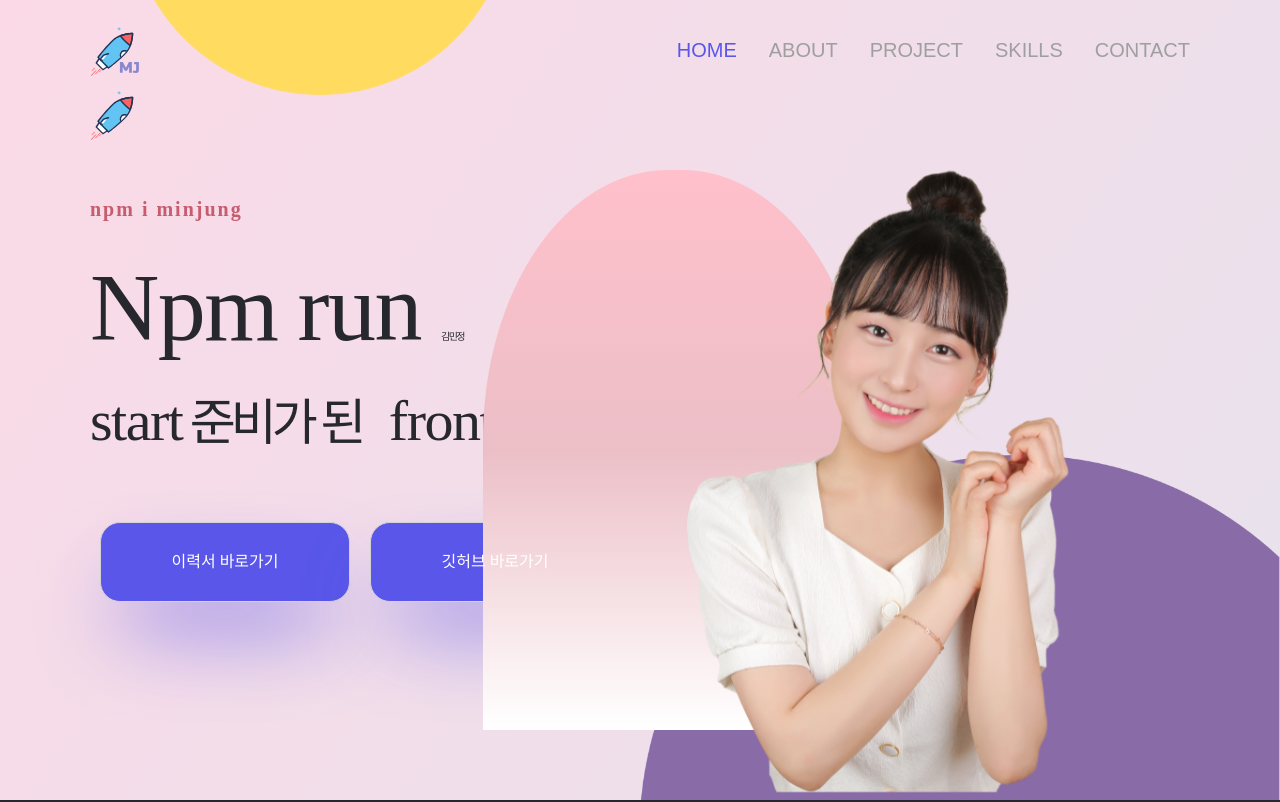
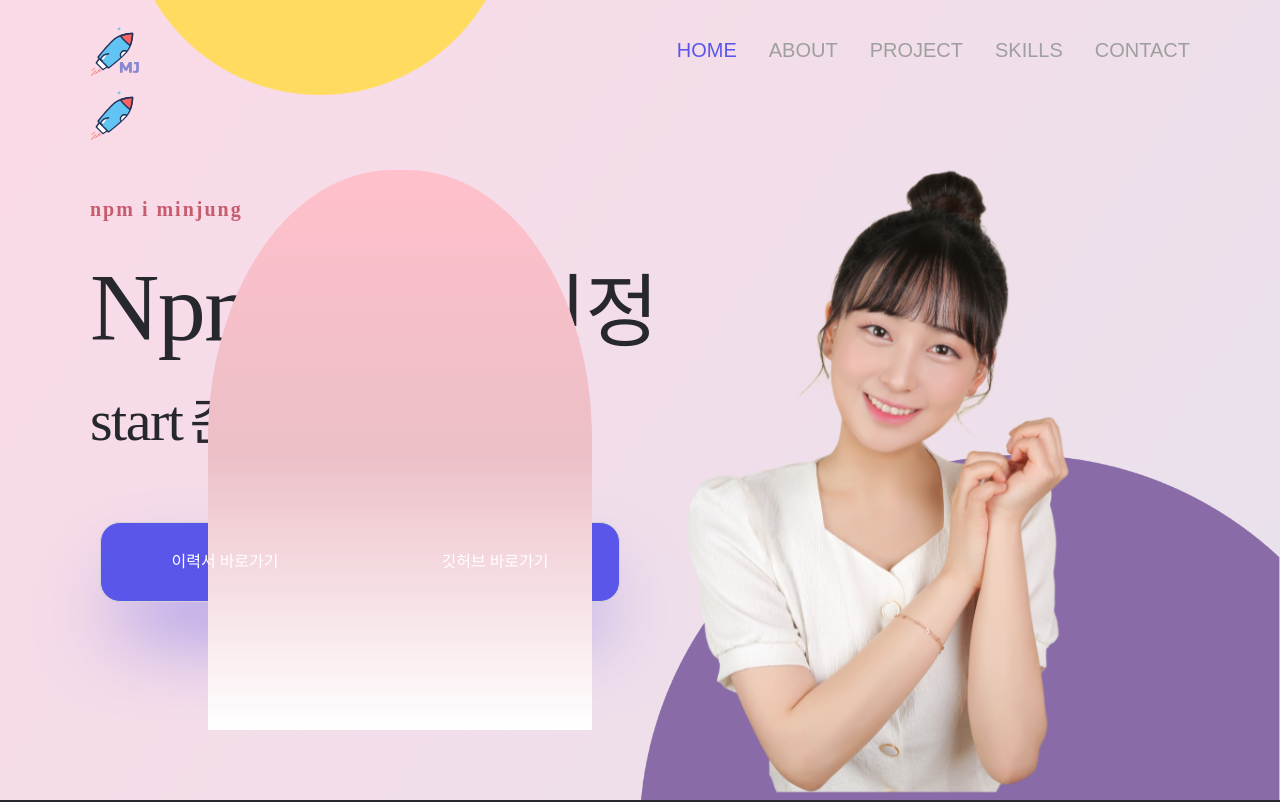
Before and after one commit to kimminjung96/react_portfolio, a React (Create React App) app: page / in a window 1280 px wide. Shown: the top 802 px of the page. Built offline with nearby package versions, Linux system fonts and the light colour scheme.

Commit message:
메인화면 수정

```diff
--- a/src/component/Home.jsx
+++ b/src/component/Home.jsx
@@ -70,7 +70,7 @@ const SubSlogan = styled(Slogan)`
   }
 `;
 const Myprofile = styled(Wrapper)`
-  width: ${(props) => props.width || ` 50%`};
+  width: ${(props) => props.width || `50%`};
   /* position: relative; */
 `;
 
@@ -131,7 +131,7 @@ const Home = () => {
             width={width < 700 ? `100%` : `auto`}
           >
             <Title fontWeight={`700`}>npm i minjung</Title>
-            <Slogan fontSize={width < 1300 ? `10px` : `40px`}>
+            <Slogan>
               <Text
                 D2={true}
                 display={`inline-block`}
@@ -165,15 +165,10 @@ const Home = () => {
                   깃허브 바로가기
                 </Link>
               </Btn>
-              {/* <Btn>
-                <a href="https://github.com/kimminjung96/" target="_blank">
-                  깃허브 바로가기
-                </a>
-              </Btn> */}
             </Wrapper>
           </Wrapper>
 
-          <Myprofile width={`100%`}>
+          <Myprofile>
             <Card>
               <animated.div
                 className="card1"
```
